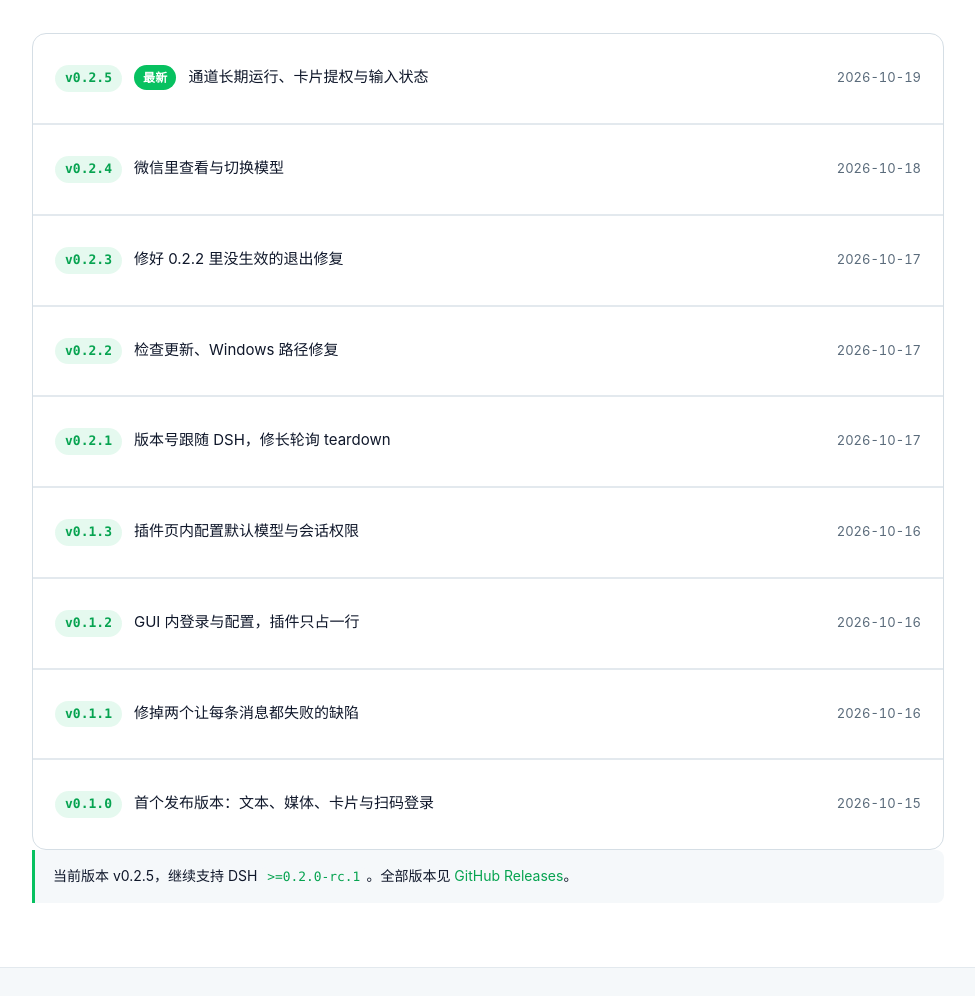
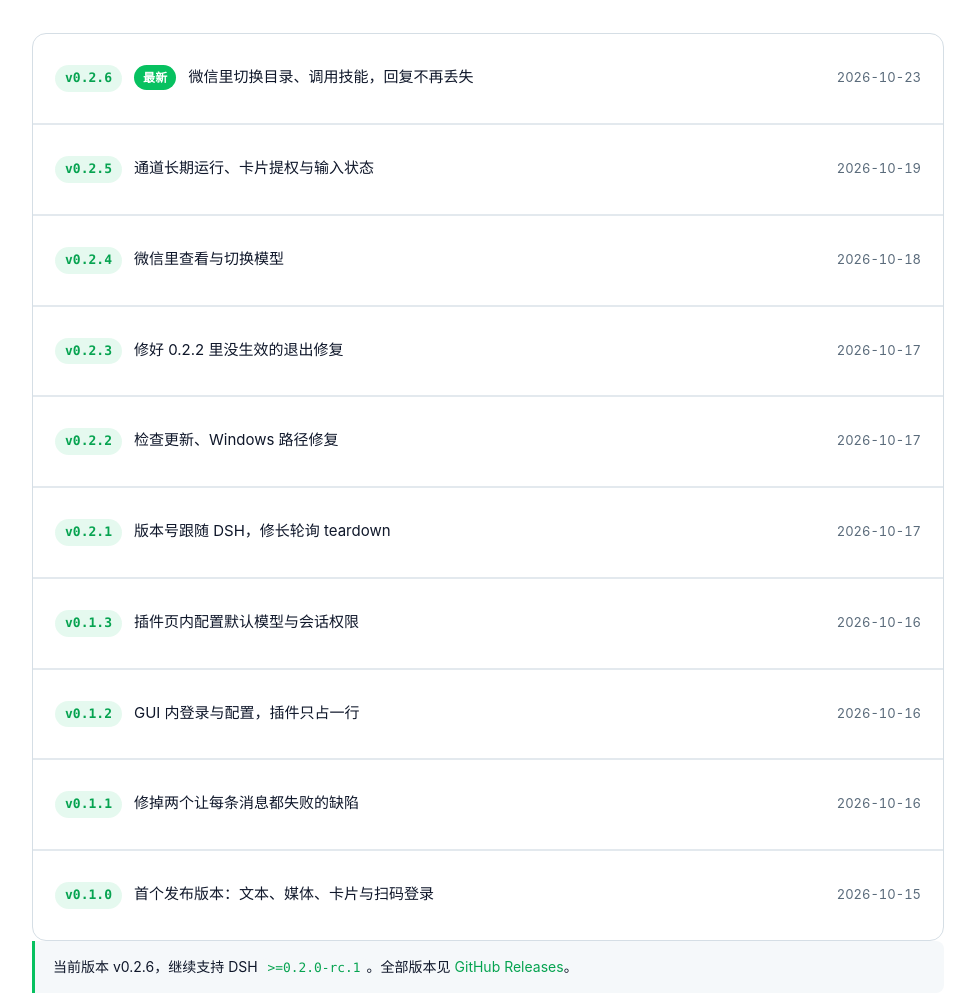
Before and after one commit to wangx-wx/dsh-channel-wechat, a website: page docs/index.html in a window 1280 px wide. Shown: the part 3815-4811 px from the top of the page, without its empty margins (152-1127 px from the left). Drawn offline with Linux system fonts and the light colour scheme.

Commit message:
docs(site): list v0.2.6 in the release history
Title and date are read back from the created release rather than written from
memory; the previous entry loses its latest badge.

```diff
--- a/docs/index.html
+++ b/docs/index.html
@@ -105,9 +105,16 @@
       <p class="lede">每个版本一行，点进去看该版本的完整变更与安装说明。</p>
       <ol class="releases">
         <li>
+          <a href="https://github.com/wangx-wx/dsh-channel-wechat/releases/tag/v0.2.6">
+            <span class="release-tag">v0.2.6</span>
+            <span class="release-latest">最新</span>
+            <span class="release-name">微信里切换目录、调用技能，回复不再丢失</span>
+            <time class="release-date" datetime="2026-10-23">2026-10-23</time>
+          </a>
+        </li>
+        <li>
           <a href="https://github.com/wangx-wx/dsh-channel-wechat/releases/tag/v0.2.5">
             <span class="release-tag">v0.2.5</span>
-            <span class="release-latest">最新</span>
             <span class="release-name">通道长期运行、卡片提权与输入状态</span>
             <time class="release-date" datetime="2026-10-19">2026-10-19</time>
           </a>
@@ -169,7 +176,7 @@
           </a>
         </li>
       </ol>
-      <p class="note">当前版本 v0.2.5，继续支持 DSH <code>&gt;=0.2.0-rc.1</code>。全部版本见 <a href="https://github.com/wangx-wx/dsh-channel-wechat/releases">GitHub Releases</a>。</p>
+      <p class="note">当前版本 v0.2.6，继续支持 DSH <code>&gt;=0.2.0-rc.1</code>。全部版本见 <a href="https://github.com/wangx-wx/dsh-channel-wechat/releases">GitHub Releases</a>。</p>
     </div>
   </section>
 
```
